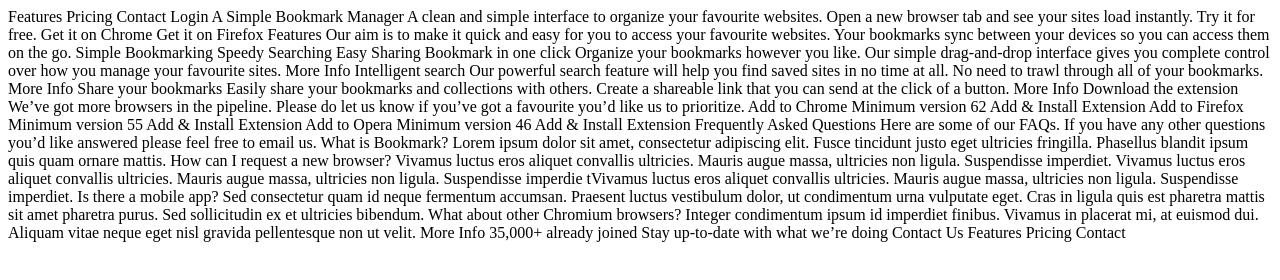
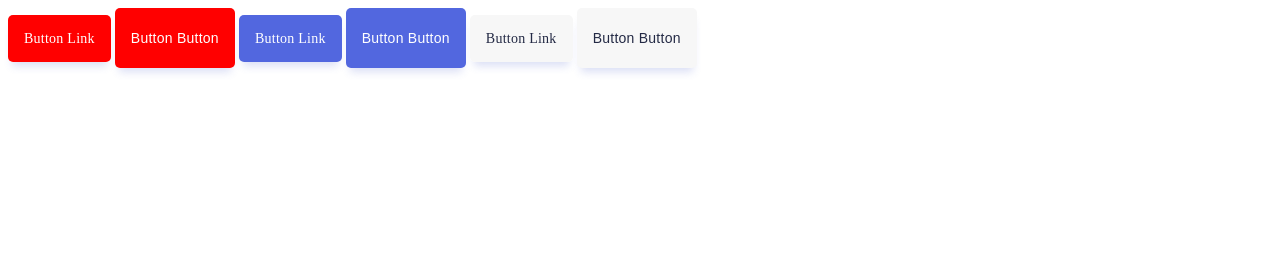
Before and after one commit to nlukic97/bonus_zadatak_4, a website: page public/index.html in a window 1280 px wide. Drawn offline with Linux system fonts and the light colour scheme.

Commit message:
making button component

```diff
--- a/public/index.html
+++ b/public/index.html
@@ -4,119 +4,28 @@
   <meta charset="UTF-8">
   <meta name="viewport" content="width=device-width, initial-scale=1.0">
   <link rel="icon" type="image/png" sizes="32x32" href="./images/favicon-32x32.png">
+  <!-- Font - Rubik -->
+  <link rel="preconnect" href="https://fonts.googleapis.com">
+  <link rel="preconnect" href="https://fonts.gstatic.com" crossorigin>
+  <link href="https://fonts.googleapis.com/css2?family=Rubik:wght@300;400;500;700&display=swap" rel="stylesheet">
+
+  <!-- Stylesheet -->
+  <link rel="stylesheet" href="css/style.css">
+
+  <!-- JavaScript -->
+  <script src="js/script.js" defer></script>
   <title>Nikola Lukic | Bonus zadatak 4</title>
-  <link rel="stylesheet" href="css/style.css">
-  <script src="js/script.js" defer></script>
 </head>
 <body>
 
-  Features
-  Pricing
-  Contact
-  Login
+  <a class="btn btn-red" href="">Button Link</a>
+  <Button class="btn btn-red">Button Button</Button>
 
-  A Simple Bookmark Manager
+  <a class="btn btn-blue" href="">Button Link</a>
+  <Button class="btn btn-blue">Button Button</Button>
 
-  A clean and simple interface to organize your favourite websites. Open a new
-  browser tab and see your sites load instantly. Try it for free.
-
-  Get it on Chrome
-  Get it on Firefox
-
-  Features
-
-  Our aim is to make it quick and easy for you to access your favourite websites.
-  Your bookmarks sync between your devices so you can access them on the go.
-
-  Simple Bookmarking
-  Speedy Searching
-  Easy Sharing
-
-  Bookmark in one click
-
-  Organize your bookmarks however you like. Our simple drag-and-drop interface
-  gives you complete control over how you manage your favourite sites.
-
-  More Info
-
-  Intelligent search
-
-  Our powerful search feature will help you find saved sites in no time at all.
-  No need to trawl through all of your bookmarks.
-
-  More Info
-
-  Share your bookmarks
-
-  Easily share your bookmarks and collections with others. Create a shareable
-  link that you can send at the click of a button.
-
-  More Info
-
-  Download the extension
-
-  We’ve got more browsers in the pipeline. Please do let us know if you’ve
-  got a favourite you’d like us to prioritize.
-
-  Add to Chrome
-  Minimum version 62
-  Add & Install Extension
-
-  Add to Firefox
-  Minimum version 55
-  Add & Install Extension
-
-  Add to Opera
-  Minimum version 46
-  Add & Install Extension
-
-  Frequently Asked Questions
-
-  Here are some of our FAQs. If you have any other questions you’d like
-  answered please feel free to email us.
-
-  <!-- Question 1 -->
-  What is Bookmark?
-
-  <!-- Answer 1 -->
-  Lorem ipsum dolor sit amet, consectetur adipiscing elit. Fusce tincidunt
-  justo eget ultricies fringilla. Phasellus blandit ipsum quis quam ornare mattis.
-
-  <!-- Question 2 -->
-  How can I request a new browser?
-
-  <!-- Answer 2 -->
-  Vivamus luctus eros aliquet convallis ultricies. Mauris augue massa, ultricies non ligula.
-  Suspendisse imperdiet. Vivamus luctus eros aliquet convallis ultricies. Mauris augue massa,
-  ultricies non ligula. Suspendisse imperdie tVivamus luctus eros aliquet convallis ultricies.
-  Mauris augue massa, ultricies non ligula. Suspendisse imperdiet.
-
-  <!-- Question 3 -->
-  Is there a mobile app?
-
-  <!-- Answer 3 -->
-  Sed consectetur quam id neque fermentum accumsan. Praesent luctus vestibulum dolor, ut condimentum
-  urna vulputate eget. Cras in ligula quis est pharetra mattis sit amet pharetra purus. Sed
-  sollicitudin ex et ultricies bibendum.
-
-  <!-- Question 4 -->
-  What about other Chromium browsers?
-
-  <!-- Answer 4 -->
-  Integer condimentum ipsum id imperdiet finibus. Vivamus in placerat mi, at euismod dui. Aliquam
-  vitae neque eget nisl gravida pellentesque non ut velit.
-
-  More Info
-
-  35,000+ already joined
-
-  Stay up-to-date with what we’re doing
-
-  Contact Us
-
-  Features
-  Pricing
-  Contact
+  <a class="btn btn-light" href="">Button Link</a>
+  <Button class="btn btn-light">Button Button</Button>
 
 </body>
 </html>
--- /dev/null
+++ b/public/scss/imports/_components.scss
@@ -0,0 +1,54 @@
+// button component
+
+a.btn {
+    text-decoration: none;
+}
+
+button.btn {
+    outline: none;
+    border: none;
+
+    &:hover {
+        cursor: pointer;
+    }
+}
+
+a, button {
+    &.btn{
+        padding: 1rem;
+        font-size: 1rem;
+        box-shadow: 0px 8px 8px -4px rgb(73 93 207 / 20%);
+        border-radius: 5px;
+        line-height: 28px;
+        letter-spacing: 0.25px;
+        font-size: 14px;
+
+        &.btn-red {
+            background-color: red;
+            color: #fff;
+
+            &:hover {
+
+            }
+
+        }
+
+        &.btn-blue {
+            background-color: $primary-blue;
+            color: $color-white;
+
+            &:hover {
+
+            }
+        }
+
+        &.btn-light {
+            background-color: $primary-light;
+            color: $primary-black;
+
+            &:hover {
+
+            }
+        }
+    }
+}
--- /dev/null
+++ b/public/scss/imports/_variables.scss
@@ -0,0 +1,6 @@
+$primary-red: #FA5959;
+$primary-blue:#5267DF;
+$primary-black: #242A45;
+$primary-gray:#9194A2;
+$color-white:#fff;
+$primary-light:#F7F7F7;
--- a/public/scss/main.scss
+++ b/public/scss/main.scss
@@ -0,0 +1,6 @@
+@import 'imports/variables';
+@import 'imports/components';
+
+body {
+    // background-color: black;
+}
```
Also changed, not shown: public/css/style.css, 2 other files.
